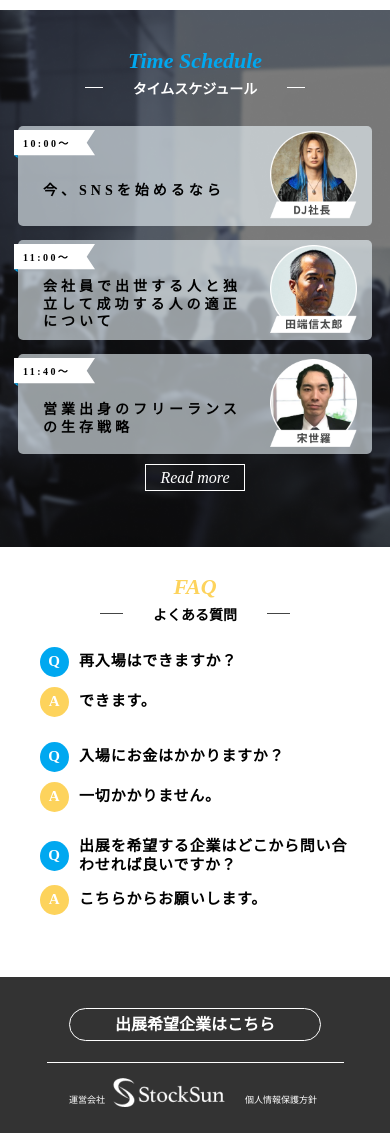
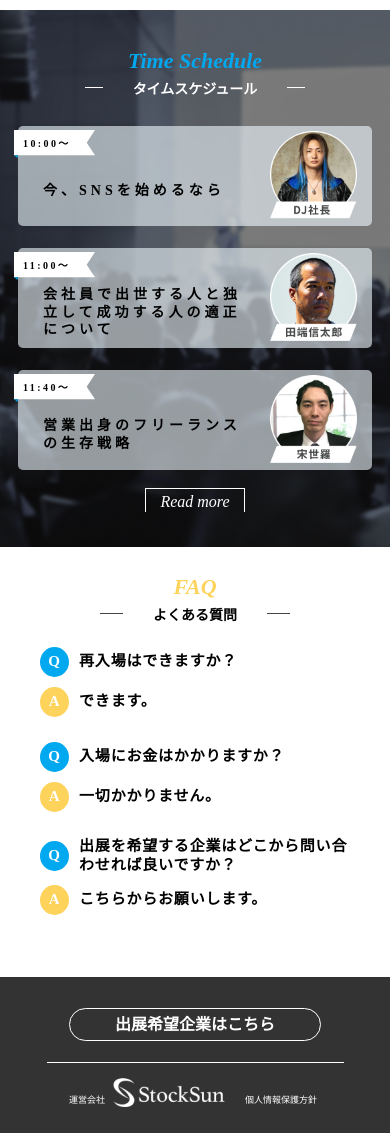
Before and after one commit to watanabe-takaichi/LP_homework6, a PHP site: page / in a window 390 px wide. Shown: the part 2912-4045 px from the top of the page. Run offline with PHP 8.4, Linux system fonts and the light colour scheme.

Commit message:
【9回目コミット】 ・Time Scheduleの各登壇者の横幅を30%から300pxに変更&レイアウト調整

```diff
--- a/css/style.css
+++ b/css/style.css
@@ -529,7 +529,7 @@
 }
 
 .schedule .limit {
-  max-width: 960px;
+  max-width: 1010px;
   margin: 0 auto;
   padding: 0;
 }
@@ -588,9 +588,9 @@
 
 
 .schedule_wrap_card {
-  width: 30%;
-  margin-top: 16px;
-  padding: 0 16px;
+  width: 300px;
+  margin: 9px 0;
+  padding: 0 18px;
   height: 260px;
 }
 
@@ -1174,6 +1174,14 @@
 
 }
 
+@media screen and (max-width: 900px) {
+  .schedule_wrap_card {
+    width: 30%;
+    margin: 8px 0;
+    padding: 0 17px;
+    height: 260px;
+  }
+}
 
 @media screen and (max-width: 900px) {
   .schedule_wrap_card_contents_images .face_img3 {
```
